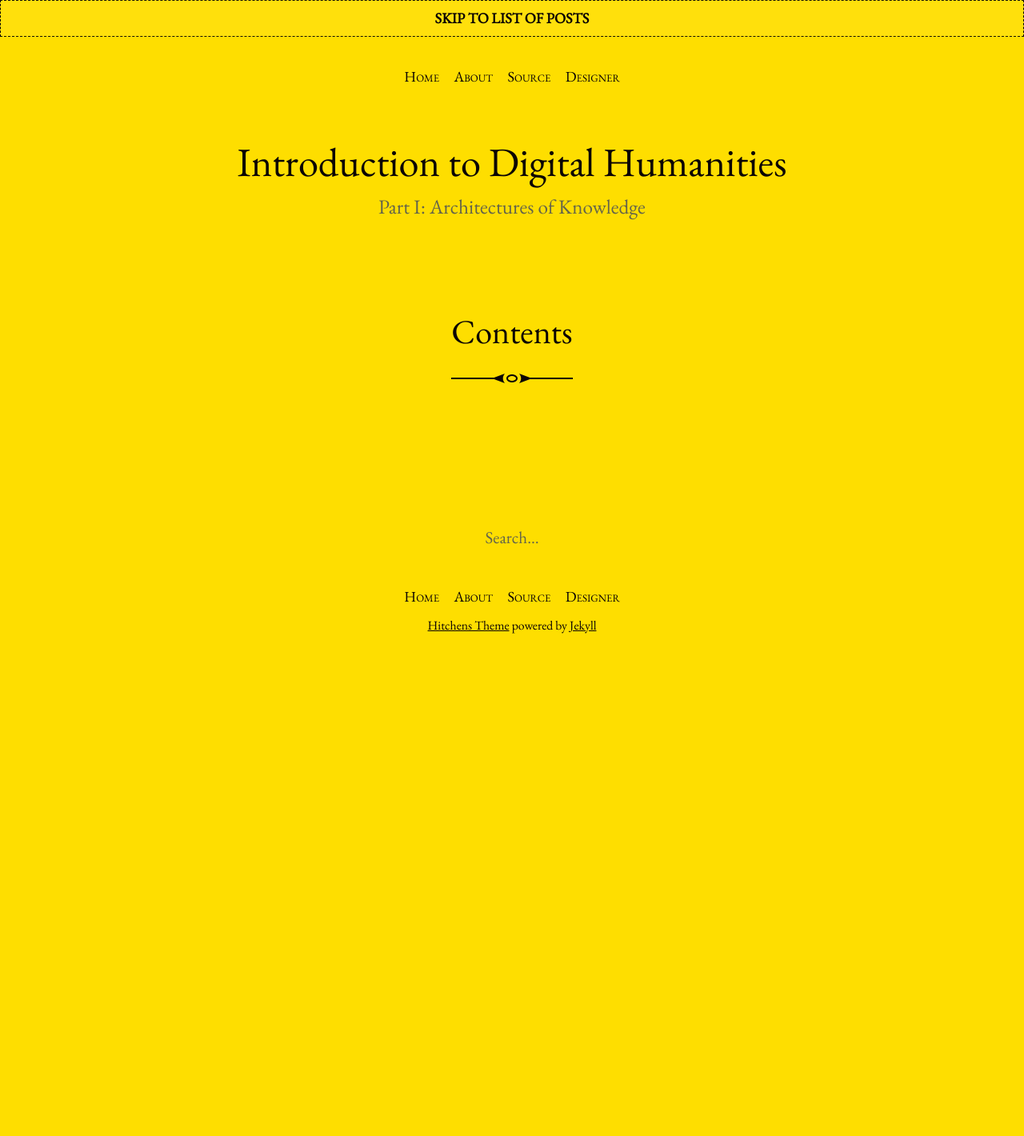
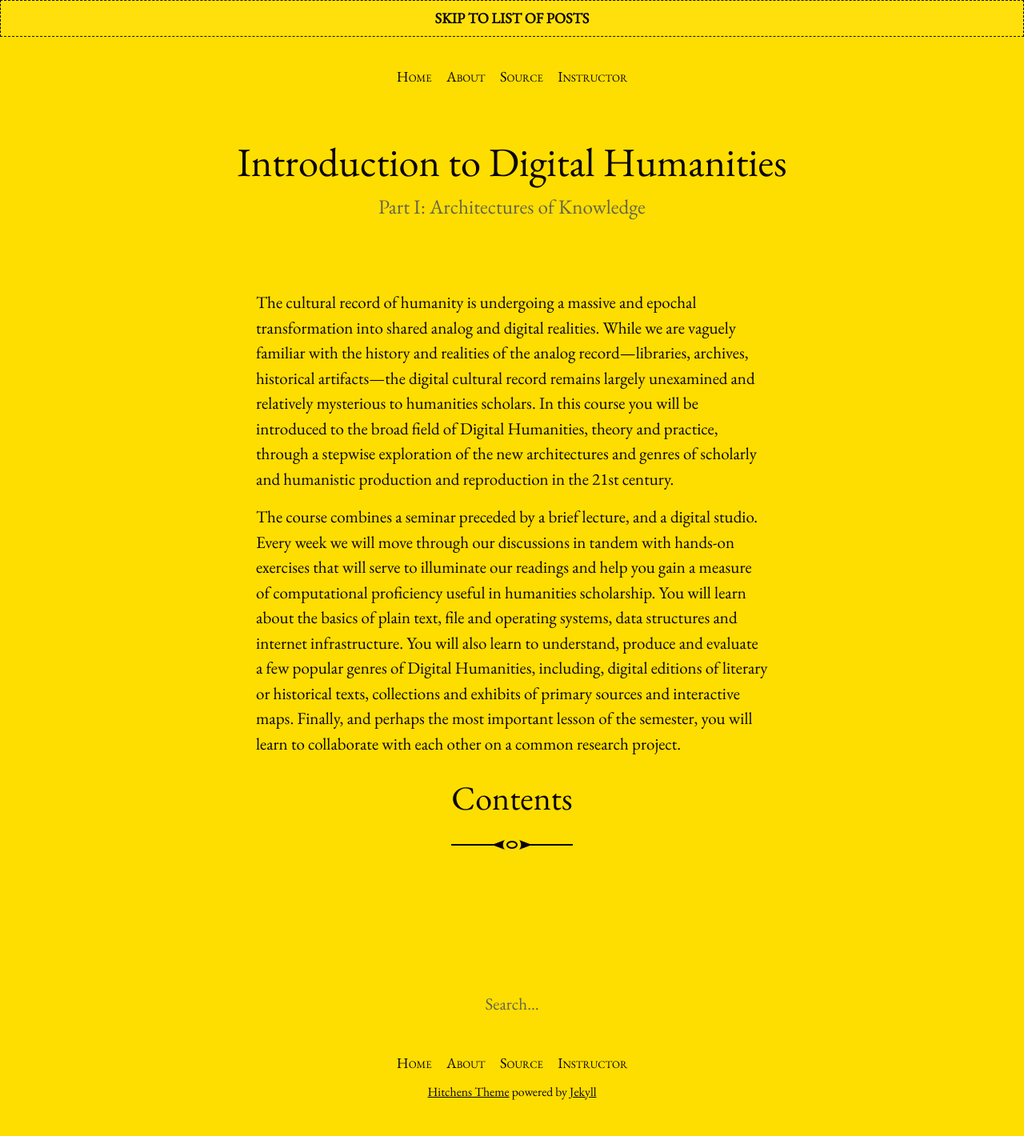
Before and after one commit to elotroalex/f22-intro-dh, a Jekyll site: the page built from index.html, in a window 1280 px wide. Shown: the whole page at 80% size. Built offline with Jekyll 4.4.1, drawn with Linux system fonts in a browser that asks for light colours; the list of posts is cut into pages by our own code; before the commit the page ends 900 px from its top, so only the background shows below that.

Commit message:
tweaks to home style

```diff
--- a/_config.yml
+++ b/_config.yml
@@ -13,12 +13,12 @@
 # you will see them accessed via {{ site.title }}, {{ site.email }}, and so on.
 # You can create any custom variable you would like, and they will be accessible
 # in the templates via {{ site.myvariable }}.
-title: Hitchens
-email: hello@patdryburgh.com
+title: Intro to DH
+email: alex.gil@yale.edu
 description: >- # this means to ignore newlines until "baseurl:"
-  An inarguably well-designed Jekyll theme.
-baseurl: "/hitchens" # the subpath of your site, e.g. /blog
-url: "https://patdryburgh.github.io" # the base hostname & protocol for your site, e.g. http://example.com
+  Course site for Introduction to Digital Humanities, Part I: Architectures of Knowledge (Fall 2022)
+baseurl: "/f22-intro-dh" # the subpath of your site, e.g. /blog
+url: "https://teaching.elotroalex.com" # the base hostname & protocol for your site, e.g. http://example.com
 icon: /assets/images/icon-512.png
 twitter_username: patdryburgh
 github_username:  patdryburgh
--- a/_data/menu.yml
+++ b/_data/menu.yml
@@ -2,7 +2,7 @@
   url: /about.html
 
 - title: Source
-  url: https://github.com/patdryburgh/hitchens
+  url: https://github.com/elotroalex/f22-intro-dh
 
-- title: Designer
-  url: http://patdryburgh.com
+- title: Instructor
+  url: http://www.elotroalex.com/profiles/
--- a/_layouts/home.html
+++ b/_layouts/home.html
@@ -18,6 +18,10 @@ layout: default
 
 <main class="home" id="main" role="main" aria-label="Content">
 
+  <p>The cultural record of humanity is undergoing a massive and epochal transformation into shared analog and digital realities. While we are vaguely familiar with the history and realities of the analog record—libraries, archives, historical artifacts—the digital cultural record remains largely unexamined and relatively mysterious to humanities scholars. In this course you will be introduced to the broad field of Digital Humanities, theory and practice, through a stepwise exploration of the new architectures and genres of scholarly and humanistic production and reproduction in the 21st century.</p>
+
+  <p>The course combines a seminar preceded by a brief lecture, and a digital studio. Every week we will move through our discussions in tandem with hands-on exercises that will serve to illuminate our readings and help you gain a measure of computational proficiency useful in humanities scholarship. You will learn about the basics of plain text, file and operating systems, data structures and internet infrastructure. You will also learn to understand, produce and evaluate a few popular genres of Digital Humanities, including, digital editions of literary or historical texts, collections and exhibits of primary sources and interactive maps. Finally, and perhaps the most important lesson of the semester, you will learn to collaborate with each other on a common research project.</p>
+
   <h1 class="content-title divided">
       Contents
   </h1>
--- a/_sass/_base.scss
+++ b/_sass/_base.scss
@@ -42,6 +42,10 @@ h6 {
   font-style: italic;
   margin: 2.25em auto;
   text-align: center;
+}
+
+p {
+  margin-bottom: 1rem;
 }
 
 em {
@@ -113,7 +117,7 @@ figcaption {
 }
 
 .home {
-  max-width: 24em;
+  max-width: 50%;
   margin: auto;
   padding: 4em 1em;
 }
```
